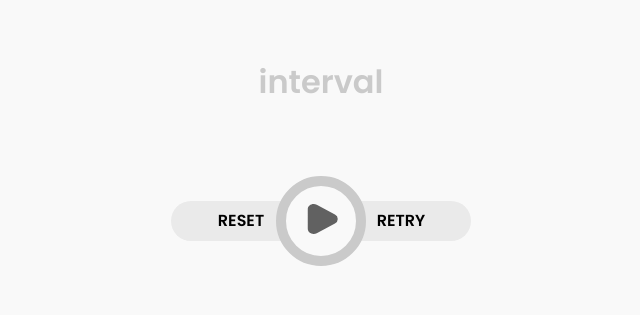
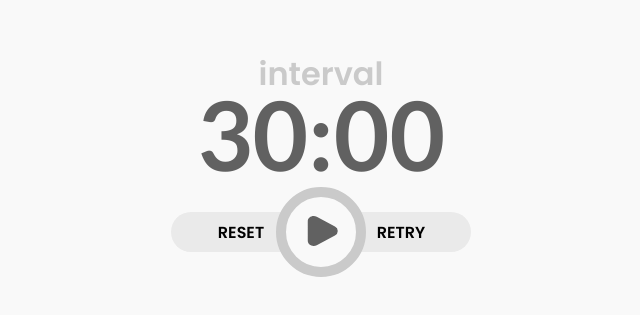
Before and after one commit to drillprop/pomodoro, a React app: page / in a window 1280 px wide. Shown: the part 209-524 px from the top of the page, without its empty margins (319-959 px from the left). Built offline with nearby package versions, Linux system fonts and the light colour scheme.

Commit message:
replace useTimer with useTimerState

```diff
--- a/src/components/Timer.tsx
+++ b/src/components/Timer.tsx
@@ -2,7 +2,7 @@ import React from 'react';
 import styled from 'styled-components';
 import { secondFont } from '../utils/fonts';
 import { secondary } from '../utils/colors';
-import useTimer from '../hooks/useTimer';
+import useTimerState from '../hooks/useTimerState';
 
 const TimerWrapper = styled.section`
   grid-row: 3;
@@ -25,7 +25,7 @@ const Time = styled.h1`
 `;
 
 const Timer: React.FC = () => {
-  const [timeString] = useTimer();
+  const [, timeString] = useTimerState();
   return (
     <TimerWrapper>
       <TimerFaze>interval</TimerFaze>
```
